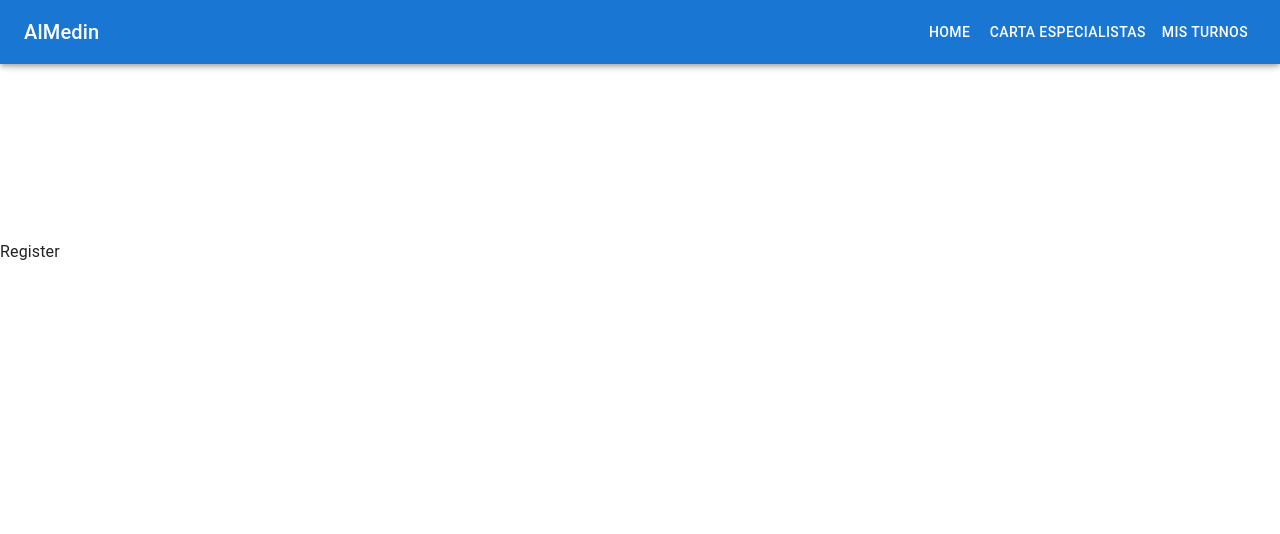
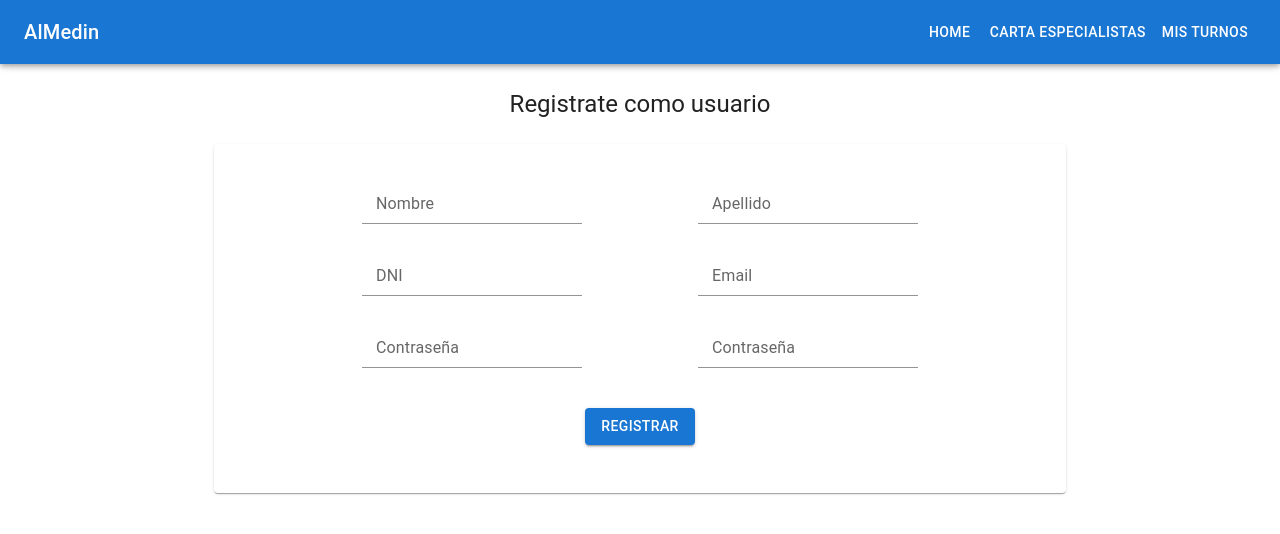
Before and after one commit to lealivan009/proyecto_java_react, a React (Vite) app in the folder frontend/: page /register in a window 1280 px wide. Shown: the top 534 px of the page. Built offline with nearby package versions, Linux system fonts and the light colour scheme.

Commit message:
nuevo formulario de registro con validaciones

```diff
--- /dev/null
+++ b/frontend/src/components/form/CustomForm.tsx
@@ -0,0 +1,107 @@
+import { Form, Formik } from "formik";
+import { RegisterUser } from "../../models/user.models";
+import { registerUserScheme } from "../../utils/scheme";
+import { Button, Grid, Paper, Typography } from "@mui/material";
+import CustomInput from "./CustomInput";
+import { useState } from "react";
+import { registerUser } from "../../services/user.service";
+import { dateFormat } from "../../utils/date-formatter";
+
+export default function CustomForm() {
+  const [sendForm, setSendForm] = useState(false);
+
+  const initialValues: RegisterUser = {
+    name: "",
+    lastname: "",
+    dni: "",
+    email: "",
+    password: "",
+    repeatPassword: "",
+    birthDate: new Date(),
+    photo: "",
+  };
+
+  const onSubmit = async (values, actions): Promise<any> => {
+    try {
+      values.birthDate = dateFormat(new Date("1999-10-27"));
+      const response = await registerUser(values);
+      console.log(response.status);
+      actions.resetForm();
+      setSendForm(!sendForm);
+    } catch (error) {
+      console.log(error.response.data);
+    }
+  };
+
+  return (
+    <Formik
+      initialValues={initialValues}
+      validationSchema={registerUserScheme}
+      onSubmit={onSubmit}
+    >
+      {({ isSubmitting }) => (
+        <Form>
+          <Paper>
+            <Grid container p={4} gap={3} direction={"column"} textAlign={"center"} >
+              <Grid xs={12} justifyContent={"space-evenly"} display={"flex"}>
+                <CustomInput
+                  label="Nombre"
+                  name="name"
+                  type="text"
+                  placeholder="Ingrese su nombre"
+                />
+                <CustomInput
+                  label="Apellido"
+                  name="lastname"
+                  type="text"
+                  placeholder="Ingrese su apellido"
+                />
+              </Grid>
+              <Grid xs={12} justifyContent={"space-evenly"} display={"flex"}>
+              <CustomInput
+                  label="DNI"
+                  name="dni"
+                  type="text"
+                  placeholder="Ingrese su dni"
+                />
+                <CustomInput
+                  label="Email"
+                  name="email"
+                  type="email"
+                  placeholder="Ingrese un email"
+                />
+              </Grid>
+              <Grid xs={12} justifyContent={"space-evenly"} display={"flex"}>
+                <CustomInput
+                  label="Contraseña"
+                  name="password"
+                  type="password"
+                  placeholder="Ingrese una contraseña"
+                />
+                <CustomInput
+                  label="Contraseña"
+                  name="repeatPassword"
+                  type="password"
+                  placeholder="Repita la contraseña"
+                />
+              </Grid>
+              <Grid p={2} >
+                <Button
+                  color="primary"
+                  variant="contained"
+                  disabled={isSubmitting}
+                  type="submit"
+                >
+                  Registrar
+                </Button>
+                {sendForm && (
+                  <Typography color={"green"}>Te has registrado!</Typography>
+                )}
+              </Grid>
+            </Grid>
+          </Paper>
+        </Form>
+      )}
+    </Formik>
+  );
+}
--- /dev/null
+++ b/frontend/src/components/form/CustomInput.tsx
@@ -0,0 +1,21 @@
+import { FormControl, Input, InputLabel, Typography } from '@mui/material'
+import { ErrorMessage, useField } from 'formik'
+
+export default function CustomInput({label, ...props}: any) {
+    const [field, meta] = useField(props);
+    const {name} = props
+    return (
+    <>
+        <FormControl>
+            <InputLabel>{label}</InputLabel>
+            <Input
+                {...field}
+                {...props}
+            />
+            <ErrorMessage name={name} >
+                {()=> <Typography variant='caption' color='error'>{meta.error}</Typography>}
+            </ErrorMessage>
+        </FormControl>
+    </>
+  )
+}
--- a/frontend/src/pages/Home.tsx
+++ b/frontend/src/pages/Home.tsx
@@ -1,6 +1,7 @@
+import Register from "./Register";
 
 export const Home = () => {
   return (
-    <div>Home</div>
-  )
+    <Register />
+  );
 }
--- a/frontend/src/pages/NavBar.tsx
+++ b/frontend/src/pages/NavBar.tsx
@@ -7,9 +7,7 @@ import Toolbar from "@mui/material/Toolbar";
 import Typography from "@mui/material/Typography";
 import Button from "@mui/material/Button";
 import { Link, Outlet } from "react-router-dom";
-import NavBarMovile from "../components/NavBarMovile";
-
-
+import { Container } from "@mui/material";
 
 // const navItems = ["Home", "Carta de especialistas", "Mis turnos"];
 
@@ -19,7 +17,6 @@ export default function NavBar() {
   const handleDrawerToggle = () => {
     setMobileOpen((prevState) => !prevState);
   };
-
 
   return (
     <Box sx={{ display: "flex" }}>
@@ -54,9 +51,9 @@ export default function NavBar() {
         </Toolbar>
       </AppBar>
 
-      <Box component="main" pt={30}>
+      <Container sx={{ display: "flex", justifyContent:"center", flexDirection:"column", marginTop:"8vh"}}  >
         <Outlet />
-      </Box>
+      </Container>
     </Box>
   );
 }
--- a/frontend/src/pages/Register.tsx
+++ b/frontend/src/pages/Register.tsx
@@ -1,6 +1,15 @@
+import { Container, Typography } from "@mui/material";
+import CustomForm from "../components/form/CustomForm";
 
 export default function Register() {
   return (
-    <div>Register</div>
-  )
+    <>
+      <Typography margin={3} variant="h5" textAlign={"center"}>
+        Registrate como usuario
+      </Typography>
+      <Container maxWidth="md" >
+        <CustomForm />
+      </Container>
+    </>
+  );
 }
```
Also changed, not shown: frontend/src/components/Form.tsx (deleted, +0 -101 lines).
